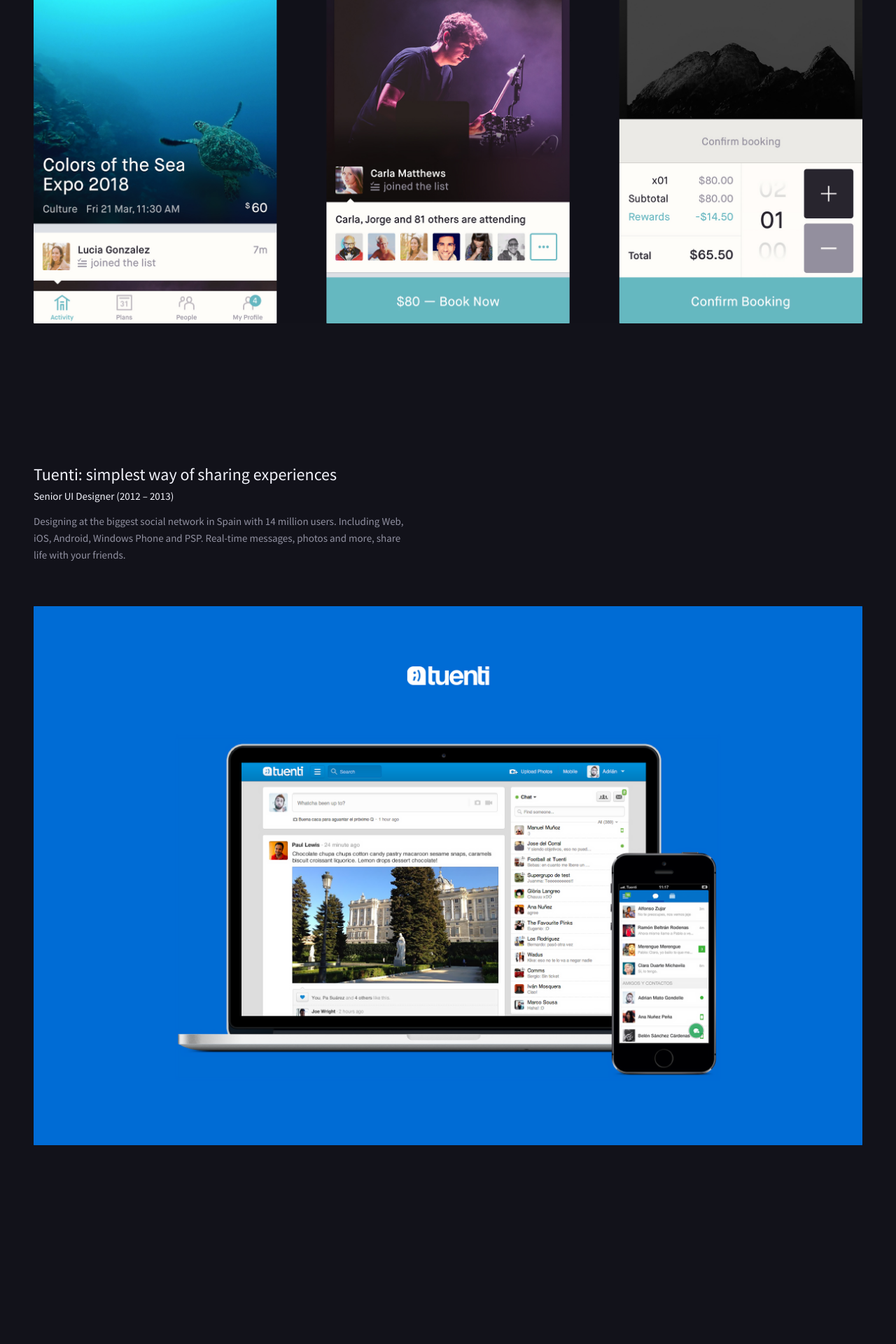
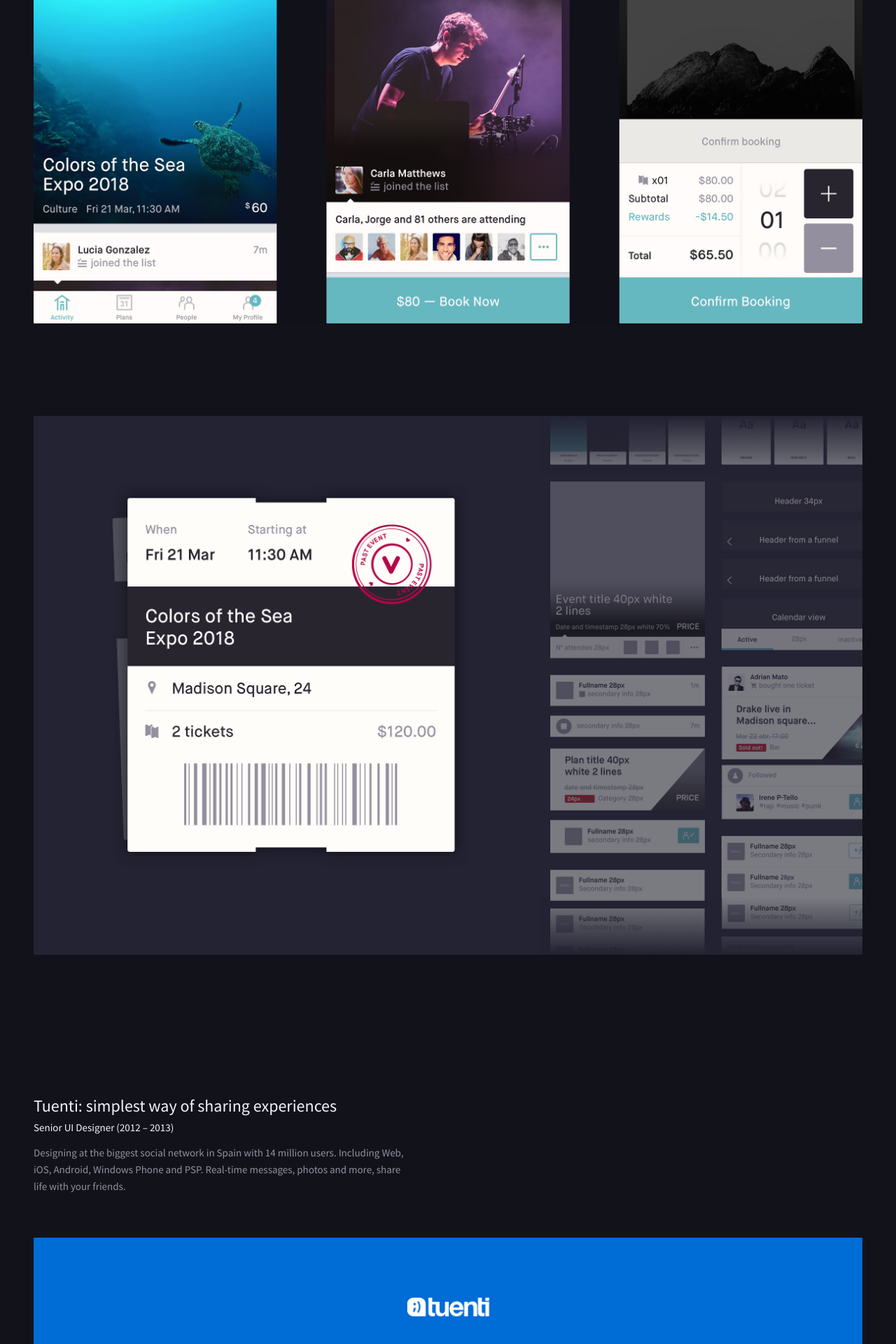
Before and after one commit to adrianmg/adrianmg.github.io, a Jekyll site: the page built from index.md, in a window 1280 px wide. Shown: the part 4093-6013 px from the top of the page at 70% size. Built offline with Jekyll 4.4.1, drawn with Linux system fonts in a browser that asks for light colours; before the commit the page ends 5729 px from its top, so only the background shows below that.

Commit message:
Added new screenshot for Fever project

```diff
--- a/_includes/home-work.html
+++ b/_includes/home-work.html
@@ -27,6 +27,7 @@
 			</p>
 		</div>
 		<div class="home-work-grid__project-screenshot"><img src="{{"/work/fever/fever-01.jpg " | relative_url }}"></div>
+		<div class="home-work-grid__project-screenshot"><img src="{{"/work/fever/fever-02.png " | relative_url }}"></div>
 	</div>
 
 	<!-- Project Tuenti -->
```
Also changed, not shown: work/fever/fever-01.jpg, work/fever/fever-02.png (added).
